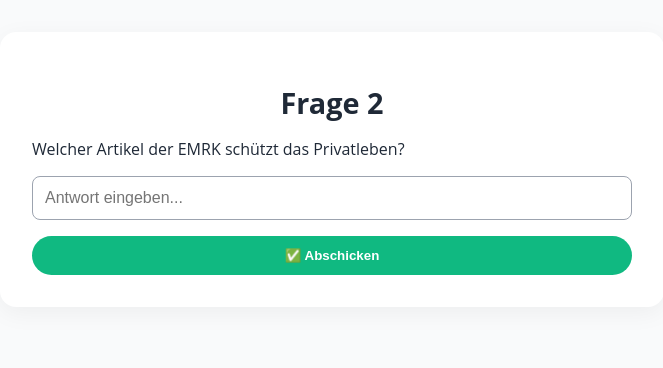
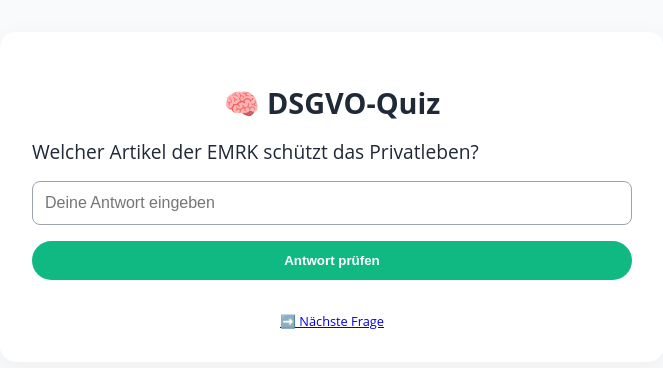
Before and after one commit to sleischel/Datenschutz, a Flask app: page /question/1 in a window 1280 px wide. Shown: the top 368 px of the page, without its empty margins (308-971 px from the left). Run offline with Flask 3, Linux system fonts and the light colour scheme.

Commit message:
Update quiz.html

```diff
--- a/templates/quiz.html
+++ b/templates/quiz.html
@@ -8,20 +8,33 @@
 </head>
 <body>
   <div class="container">
-    <h1>Frage {{ qid + 1 }}</h1>
-    <p>{{ question }}</p>
+    <h1>🧠 DSGVO-Quiz</h1>
+    <div class="question">{{ question }}</div>
+    <form method="POST">
+        <input type="text" name="answer" placeholder="Deine Antwort eingeben" required>
+        <button type="submit">Antwort prüfen</button>
+    </form>
+    {% if feedback %}
+        <div class="feedback {% if 'Richtig' in feedback %}correct{% else %}incorrect{% endif %}">
+            {{ feedback }}
+        </div>
+    {% endif %}
 
-    {% if feedback %}
-      <div class="feedback">{{ feedback }}</div>
-      <p><strong>Korrekte Antwort(en):</strong> {{ correct_answers }}</p>
-      <p><strong>Erklärung:</strong> {{ explanation }}</p>
-      <a href="{{ url_for('next_question', qid=qid) }}"><button>➡️ Nächste Frage</button></a>
-    {% else %}
-      <form method="POST">
-        <input type="text" name="answer" placeholder="Antwort eingeben..." required>
-        <button type="submit">✅ Abschicken</button>
-      </form>
+    {% if correct_answers %}
+        <div class="explanation">
+            Richtige Antwort(en): {{ correct_answers }}
+        </div>
     {% endif %}
-  </div>
+
+    {% if explanation %}
+        <div class="explanation">
+            Erklärung: {{ explanation }}
+        </div>
+    {% endif %}
+
+    <div class="footer">
+        <a href="{{ url_for('next_question', qid=qid) }}">➡️ Nächste Frage</a>
+    </div>
+</div>
 </body>
 </html>
```
